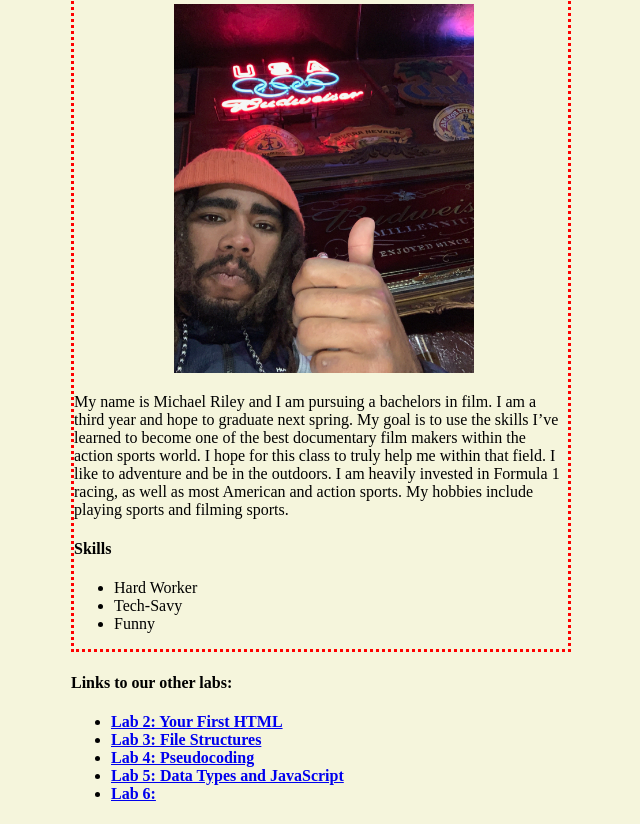
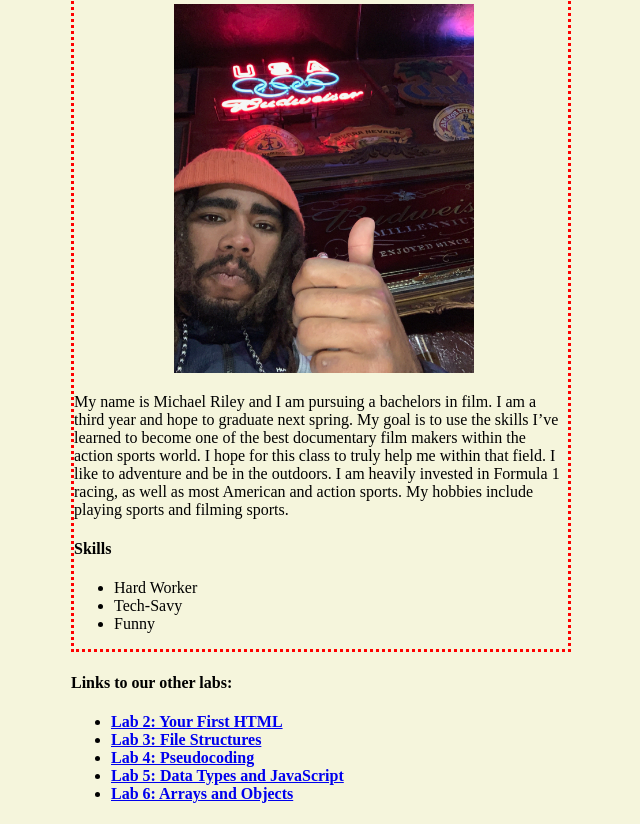
Before and after one commit to ChristianFong1120/art101, a plain HTML site: page index.html in a window 1280 px wide. Shown: the part 1083-1907 px from the top of the page, without its empty margins (319-959 px from the left). Drawn offline with Linux system fonts and the light colour scheme.

Commit message:
Update index.html

```diff
--- a/index.html
+++ b/index.html
@@ -75,7 +75,7 @@
         				      <li><a href = "lab3/index.html"> Lab 3: File Structures</li>
                       <li><a href = "lab4/index.html"> Lab 4: Pseudocoding</li>
                       <li><a href = "lab5/index.html"> Lab 5: Data Types and JavaScript</li>
-                      <li><a href = "lab6/index.html"> Lab 6:</li>
+                      <li><a href = "lab6/index.html"> Lab 6: Arrays and Objects</li>
 
 
 
```
